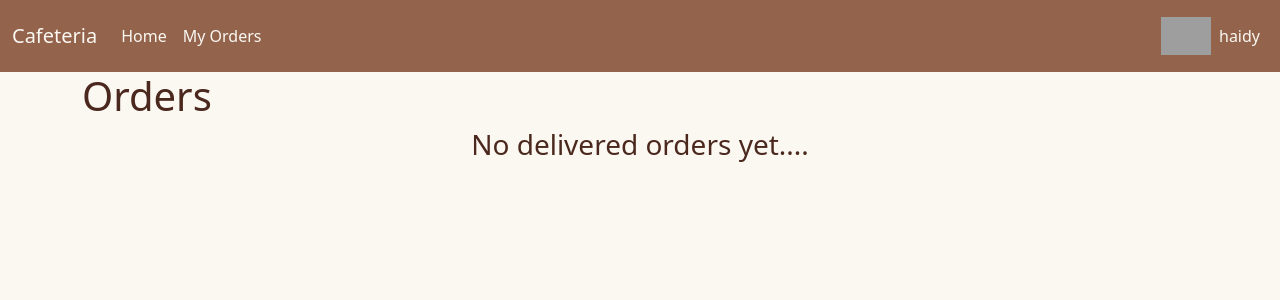
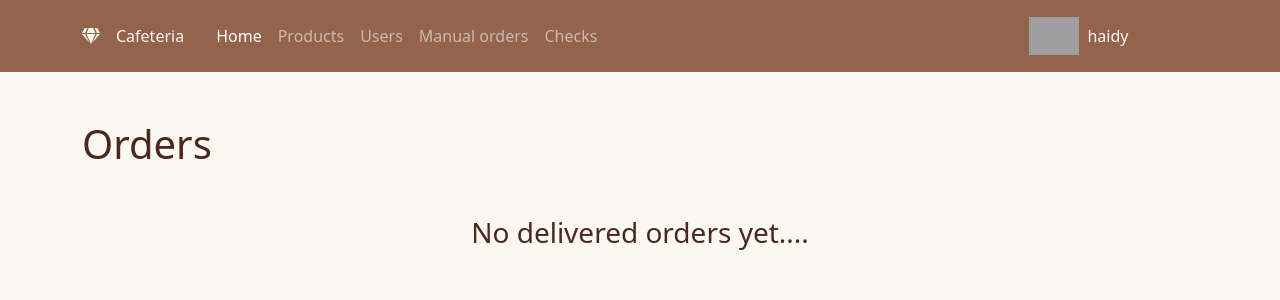
Before and after one commit to mennazm/Online-Coffee-Shop-System, a PHP site: page /admin/admin_orders.php in a window 1280 px wide. Shown: the top 300 px of the page. Run offline with PHP 8.4, Linux system fonts and the light colour scheme; a user stored in the database is signed in; data comes from the database, SQL or seed files in the repository; data that the repository does not hold is empty; grey boxes are pictures that could not be loaded.

Commit message:
Enhancments

```diff
--- a/admin/admin_orders.php
+++ b/admin/admin_orders.php
@@ -1,23 +1,18 @@
 <?php
 session_start();
-
 require_once('../config/dbcon.php');
 $db = new db();
-$connection = $db->getconnection();
+
 if (!isset($_SESSION["user_id"]) || !isset($_SESSION["role"]) || $_SESSION["role"] !== "admin") {
 
     header("Location: ../login_page/login.php");
     exit();
 }
-
 $user_id = $_SESSION["user_id"];
 $username = $_SESSION["username"];
 $image = $_SESSION["image"];
 
-
-
 ?>
-
 <!DOCTYPE html>
 <html>
 <head>
@@ -27,75 +22,17 @@ $image = $_SESSION["image"];
     <meta name="viewport" content="width=device-width, initial-scale=1" />
     <link href="https://cdn.jsdelivr.net/npm/bootstrap@5.0.2/dist/css/bootstrap.min.css" rel="stylesheet" integrity="sha384-EVSTQN3/azprG1Anm3QDgpJLIm9Nao0Yz1ztcQTwFspd3yD65VohhpuuCOmLASjC" crossorigin="anonymous"/>
     <link href="https://cdnjs.cloudflare.com/ajax/libs/font-awesome/5.15.4/css/all.min.css" rel="stylesheet"/>
-    <style>
-        body{
-            background-color: #FBF8F2;
-        }
-        nav,footer{
-            background-color: #93634C;
-            color: #FBF8F2;
-        }
-        .navbar a{
 
-            color: #FBF8F2;
-        }
-        .navbar a:hover{
-            color: #FBF8F2;
-        }
-        h1,h2,h3,h4,h5,th{
-            color: #4b281e;
-        }
-        h6{
-          color: #93634C;
-        }
-        .each-order img{
-            width: 20vw;
-            height: 30vh;
-
-        }
-    </style>
 </head>
 
 <body>
-<nav class="navbar navbar-expand-lg ">
-    <div class="container-fluid">
-        <a class="navbar-brand" href="#">Cafeteria</a>
-        <button class="navbar-toggler" type="button" data-bs-toggle="collapse" data-bs-target="#navbarSupportedContent" aria-controls="navbarSupportedContent" aria-expanded="false" aria-label="Toggle navigation">
-            <span class="navbar-toggler-icon"></span>
-        </button>
-        <div class="collapse navbar-collapse" id="navbarSupportedContent">
-            <ul class="navbar-nav me-auto mb-2 mb-lg-0">
-                <li class="nav-item">
-                    <a class="nav-link active" aria-current="page" href="#">Home</a>
-                </li>
-                <li class="nav-item">
-                    <a class="nav-link" href="#">My Orders</a>
+<?php include('./includes/navbar.php')?>
 
-                </li>
-            </ul>
-            <div class="d-flex align-items-center">
-
-            <?php
-                 try {
-
-                        echo "<img class='img-fluid w-30' src='./assests/images/$image' alt='$username' title='$username' width='50' height='50'/>";
-                        echo "<p class='mt-3 mx-2'>$username</p>";
-
-                } catch (Exception $e) {
-                    echo "Error: " . $e->getMessage();
-                }
-
-                ?>
-
-            </div>
-        </div>
-    </div>
-</nav>
 
 <main class="admin-orders">
     <section class="main-padding">
         <div class="container">
-            <h1>Orders</h1>
+            <h1 class="my-5">Orders</h1>
             <!-- Table to display orders -->
             <?php
 
@@ -135,17 +72,8 @@ $image = $_SESSION["image"];
                        var_dump($rooms->fetch_assoc());
                        echo "</pre>"; */
                         $room=$rooms->fetch_assoc();
-
-
-
-                                echo "<td>{$room['room_number']}</td>";
-
-
+                         echo "<td>{$room['room_number']}</td>";
                         echo "<td>{$row['Ext']}</td>";
-
-
-
-
                         echo "<td>deliver</td>";
                         echo "</tr>";
                         echo "<tr class='order-details' style='display: none;'>";
--- a/admin/includes/navbar.php
+++ b/admin/includes/navbar.php
@@ -1,31 +1,63 @@
-<nav class="navbar navbar-expand-lg d-flex " style="background-color: #93634C; color: #FBF8F2;">
-    <div class="container-fluid justify-content-between">
-        <a class="navbar-brand" href="#" style="color: #FBF8F2;">Cafetria</a>
-        <button class="navbar-toggler" type="button" data-bs-toggle="collapse" data-bs-target="#navbarSupportedContent" aria-controls="navbarSupportedContent" aria-expanded="false" aria-label="Toggle navigation" style="color: #FBF8F2;">
+
+<style>
+    body{
+    background-color: #FBF8F2;
+}
+nav,footer{
+    background-color: #93634C;
+    color: #FBF8F2;
+}
+.navbar a{
+
+    color: #FBF8F2;
+}
+.navbar a:hover{
+    color: #FBF8F2;
+}
+h1,h2,h3,h4,h5,th{
+    color: #4b281e;
+}
+.each-order img{
+    width: 20vw;
+    height: 30vh;
+}
+input[name='filter']{
+    background-color: #93634C;
+}
+</style>
+    <nav class="navbar navbar-expand-lg navbar-dark">
+        <div class="container">
+        <i class="fas fa-gem me-3"></i><span c>Cafeteria</span>
+            <button class="navbar-toggler" type="button" data-toggle="collapse" data-target="#navbarSupportedContent"
+                    aria-controls="navbarSupportedContent" aria-expanded="false" aria-label="Toggle navigation">
                 <span class="navbar-toggler-icon"></span>
             </button>
             <div class="collapse navbar-collapse" id="navbarSupportedContent">
-            <ul class="navbar-nav me-auto mb-2 mb-lg-0 align-items-center">
-                <li class="nav-item mr-2">
-                    <a class="nav-link active" aria-current="page" href="./index.php">Home</a>
+                <ul class="navbar-nav  mx-4">
+                    <li class="nav-item">
+                        <a class="nav-link active" href="./adminhome.php">Home</a>
                     </li>
-                <li class="nav-item mr-2">
+                    <li class="nav-item">
                     <a class="nav-link" href="./products.php">Products</a>
                     </li>
-                <li class="nav-item mr-2">
+                    <li class="nav-item">
                     <a class="nav-link" href="./alluser.php">Users</a>
                     </li>
-                <li class="nav-item mr-2">
-                    <a class="nav-link" href="./alluser.php">Manual orders</a>
+                    <li class="nav-item">
+                    <a class="nav-link" href="./admin_orders.php">Manual orders</a>
                     </li>
-
                     <li class="nav-item">
-                    <a class="nav-link" href="./alluser.php">Checks</a>
+                        <a class="nav-link" href="#">Checks</a>
                     </li>
                 </ul>
+                <div class="user-info" style="margin-left:400px;">
                 <div class="d-flex align-items-center">
-                <img src="./assests/images/profile1.jpg" width="50" height="50">
-                <p class="mt-3 mx-2">Admin</p>
+                <?php
+                echo "<img class='img-fluid w-30' src='../assests/images/$image' alt='$username' title='$username' width='50' height='50'/>";
+				echo "<p class='mt-3 mx-2'>$username</p>";
+                ?>
+                </div>
+
         </div>
             </div>
         </div>
--- a/user/header.php
+++ b/user/header.php
@@ -7,3 +7,5 @@
     <meta name="viewport" content="width=device-width, initial-scale=1" />
 	<link href="https://cdn.jsdelivr.net/npm/bootstrap@5.0.2/dist/css/bootstrap.min.css" rel="stylesheet" integrity="sha384-EVSTQN3/azprG1Anm3QDgpJLIm9Nao0Yz1ztcQTwFspd3yD65VohhpuuCOmLASjC" crossorigin="anonymous"/>
     <link href="https://cdnjs.cloudflare.com/ajax/libs/font-awesome/5.15.4/css/all.min.css" rel="stylesheet"/>
+    <link rel="stylesheet" href="../assests/css/orders.css";
+  </head>
```
Also changed, not shown: includes/navbar.php (+19 -13 lines), user/user-orders.php (+8 -50 lines). Lines whose indentation alone changed are shown as unchanged.
